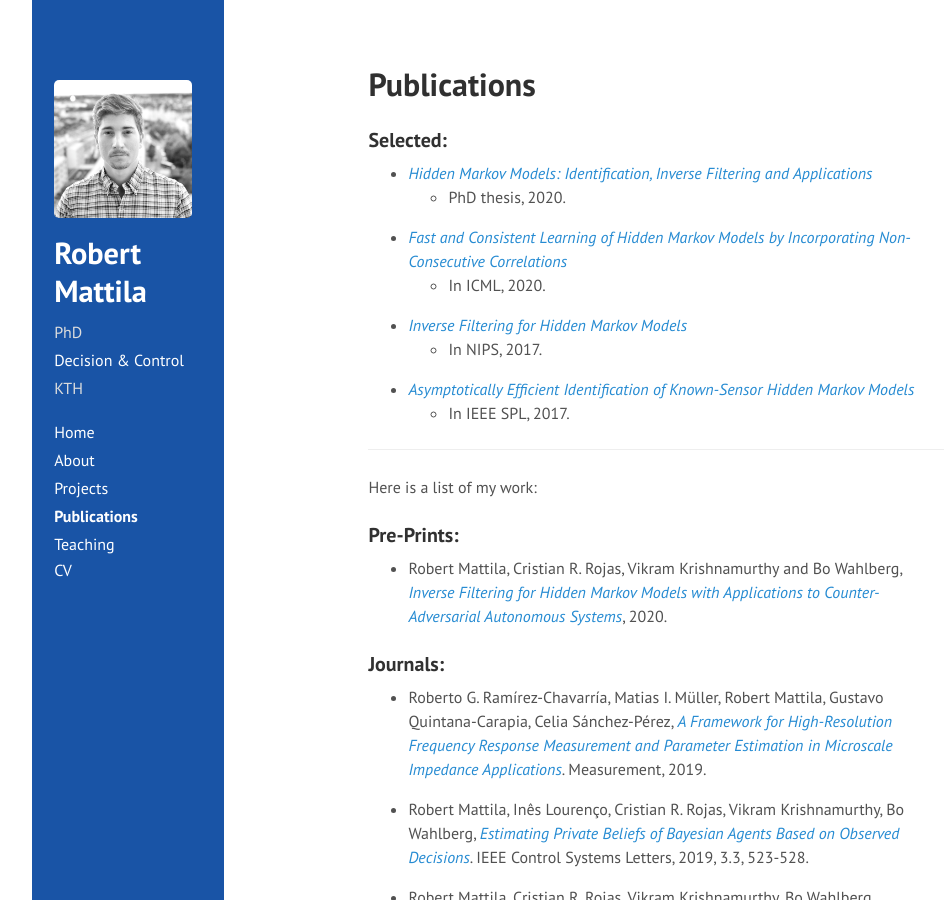
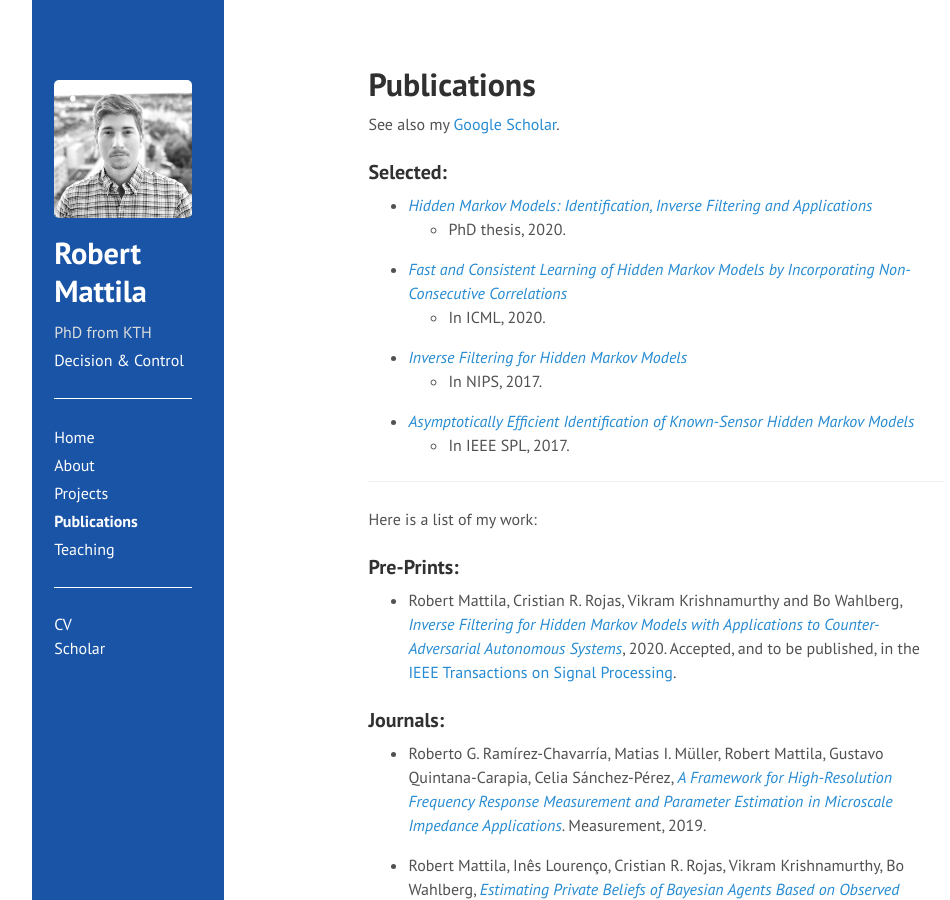
Before and after one commit to rmattila/rmattila.github.io, a Jekyll site: the page built from publications.md, in a window 1280 px wide and 900 px high. Shown: the whole window, without its empty margins (70-1020 px from the left). Built offline with Jekyll 4.4.1, drawn with Linux system fonts in a browser that asks for light colours; comment, search, counter and statistics services are not loaded.

Commit message:
add link to Google Scholar

```diff
--- a/_config.yml
+++ b/_config.yml
@@ -8,7 +8,7 @@ permalink:        pretty
 # Setup
 title:            Robert Mattila
 tagline:          'PhD'
-description:      'PhD<br/><a href="https://www.kth.se/dcs/">Decision & Control</a><br/>KTH'
+description:      'PhD from KTH<br/><a href="https://www.kth.se/dcs/">Decision & Control</a>'
 url:              http://rmattila.github.io
 #baseurl:          /
 #Have a look at https://github.com/github/pages-gem/issues/350 to see when the issue is resolved
--- a/_includes/sidebar.html
+++ b/_includes/sidebar.html
@@ -9,6 +9,8 @@
       </h1>
       <p class="sidebar-nav-item">{{ site.description }}</p>
     </div>
+
+    <hr style="height:1px;border-width:0px;background-color:white">
 
     <nav class="sidebar-nav">
       <a class="sidebar-nav-item{% if page.url == site.baseurl %} active{% endif %}" href="/{{ site.baseurl }}">Home</a>
@@ -26,7 +28,9 @@
           {% endif %}
         {% endif %}
       {% endfor %}
-      <a href="/public/cv_mattila.pdf">CV</a>
+      <hr style="height:1px;border-width:0px;background-color:white">
+      <a href="/public/cv_mattila.pdf">CV</a></br>
+      <a href="https://scholar.google.com/citations?user=IaRmGkgAAAAJ&hl=en">Scholar</a>
     </nav>
   </div>
 </div>
--- a/publications.md
+++ b/publications.md
@@ -2,6 +2,8 @@
 layout: page
 title: Publications
 ---
+
+See also my <a href="https://scholar.google.com/citations?user=IaRmGkgAAAAJ&hl=en">Google Scholar</a>.
 
 ### Selected:
 
@@ -30,7 +32,9 @@ Here is a list of my work:
 
 * Robert Mattila, Cristian R. Rojas, Vikram Krishnamurthy and Bo Wahlberg, *[Inverse
   Filtering for Hidden Markov Models with Applications to Counter-Adversarial Autonomous
-Systems](https://arxiv.org/pdf/2001.11809.pdf)*, 2020.
+Systems](https://arxiv.org/pdf/2001.11809.pdf)*, 2020. Accepted, and to be published, in the
+[IEEE Transactions on Signal
+Processing](https://signalprocessingsociety.org/publications-resources/ieee-transactions-signal-processing).
 
 ### Journals:
 
```
